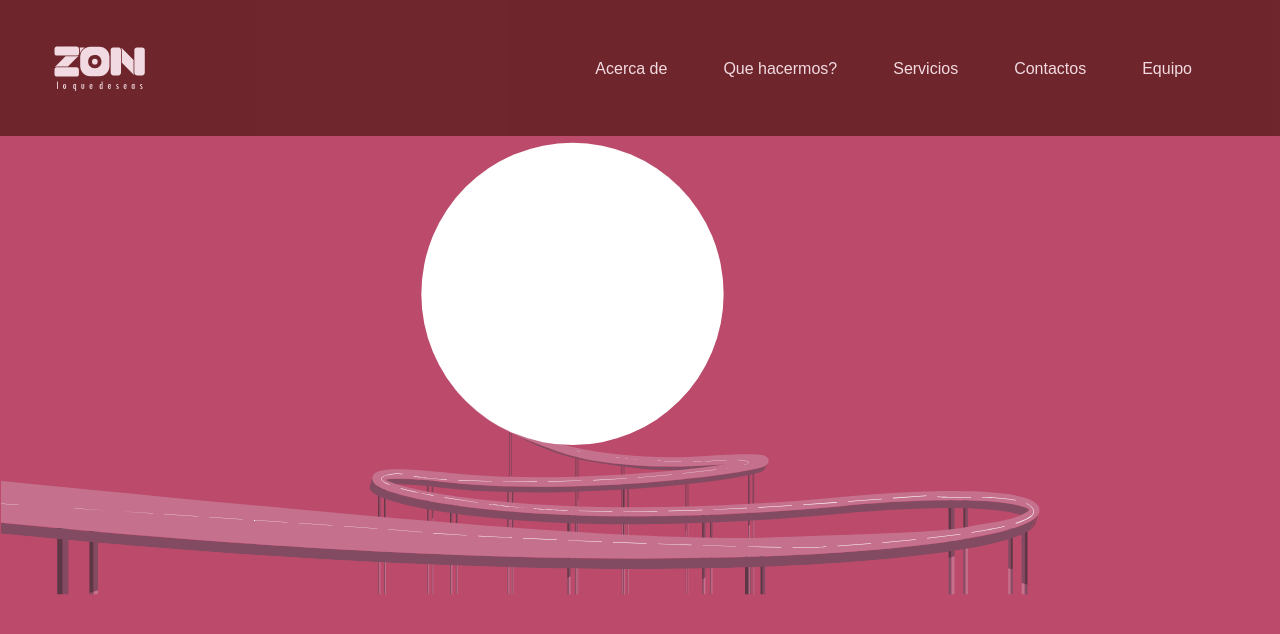
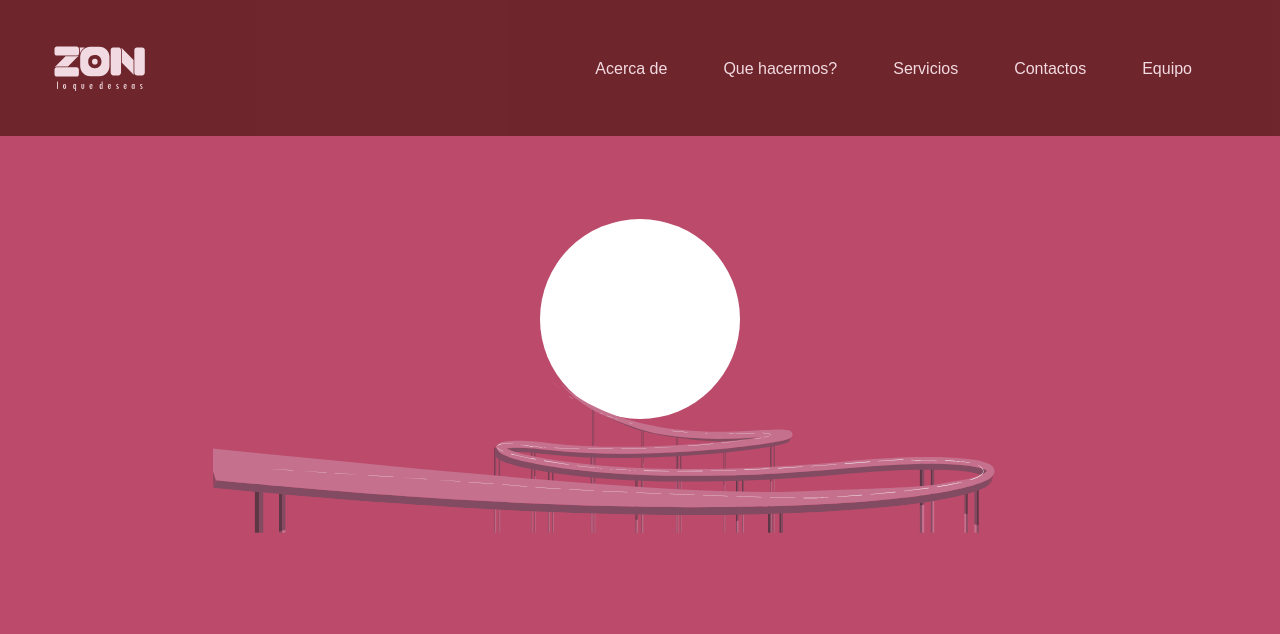
Before and after one commit to apaternina/zion, a React (Create React App) app: page / in a window 1280 px wide. Shown: the top 634 px of the page. Built offline with nearby package versions, Linux system fonts and the light colour scheme.

Commit message:
Refactoring background intro

```diff
--- a/src/App.css
+++ b/src/App.css
@@ -41,13 +41,35 @@ body {
   opacity: 0.8;
 }
 
-.App-content-button a{
+.App-content-button a {
 
 }
 
 .App-body {
-background-image: url('./img/background-intro.svg');
-    width: 1060.06px;
-    height: 465px;
-    background-repeat: no-repeat;
+
 }
+
+.brackground-intro {
+  background-image: url('./img/background-intro.svg');
+  background-repeat: no-repeat;
+}
+
+.circle {
+    width: 200px;
+    height: 200px;
+    border-radius: 50%;
+    background-color: #FFFFFF;
+    margin: 0 auto;
+    margin-top: 83px;
+}
+
+.street {
+  background-image: url('./img/street.svg');
+  background-repeat: no-repeat;
+width: 787px;
+    height: 200px;
+    margin: 0px auto;
+    top: -43px;
+    position: relative;
+    left: -38px;
+}
--- a/src/App.js
+++ b/src/App.js
@@ -38,7 +38,12 @@ class App extends Component {
           </div>
           <div></div>
         </div>
-        <div className="App-body"></div>
+        <div className="App-body">
+        <div className="circle"></div>
+        <div className="street">
+
+        </div>
+        </div>
         <div className="App-footer">
         </div>
       </div>
```
Also changed, not shown: src/img/street.svg (added).
